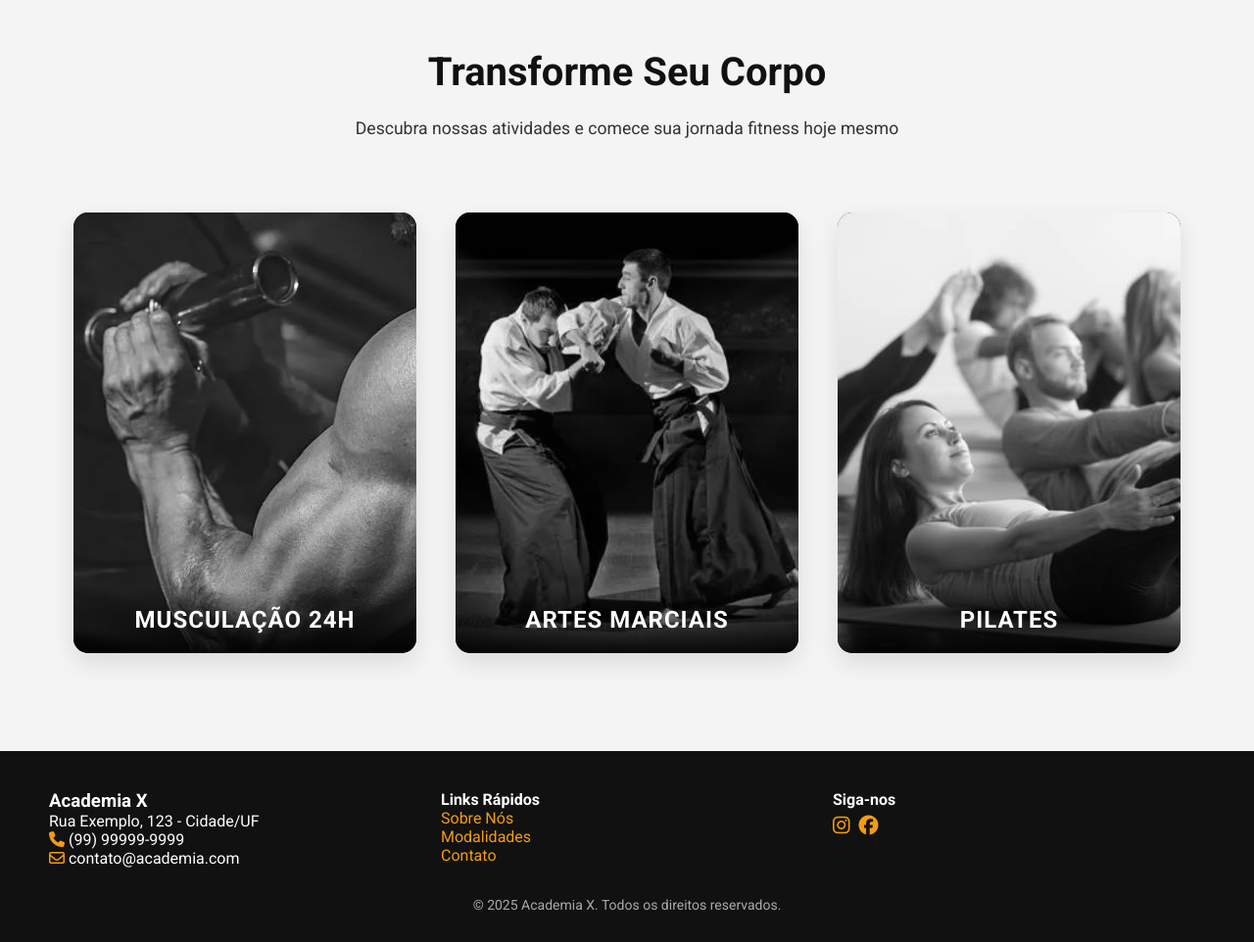
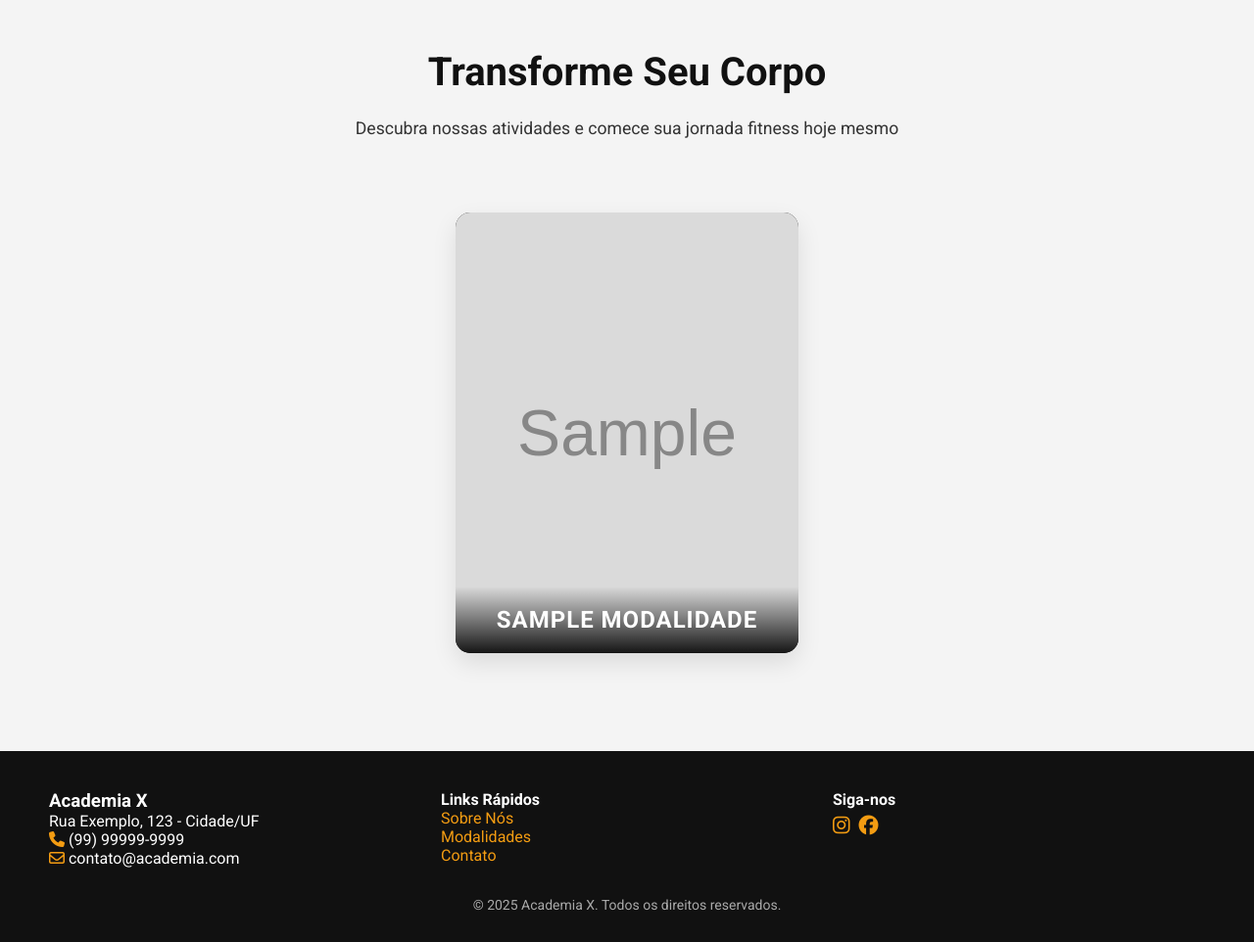
Before and after one commit to Rafaelmv18/Site_Academia, a PHP site: page /Site_Academia/index.php?url=modalidades in a window 1280 px wide. Shown: the part 80-1042 px from the top of the page at 98% size. Run offline with PHP 8.4, Linux system fonts and the light colour scheme; the visitor is signed in with stand-in values (Sample User, id 1); tables that the repository leaves empty or names only in its code hold one stand-in row (values such as "Sample post"); grey boxes marked "Sample" are stand-in pictures; some libraries are stand-ins or nearby versions.

Commit message:
modalidades

```diff
--- a/pages/modalidades.php
+++ b/pages/modalidades.php
@@ -1,19 +1,25 @@
+<?php
+require_once 'config.php';
+$modalidades = Painel::selectAll('modalidade', 'modalidade_id', 'ASC');
+?>
 <section class="modalidades">
     <div class="container">
         <div class="intro">
             <h1>Transforme Seu Corpo</h1>
             <p>Descubra nossas atividades e comece sua jornada fitness hoje mesmo</p>
         </div>
+        <?php foreach ($modalidades as $modalidade){ ?>
             <div class="card">
                 <div class="card-inner">
                     <div class="card-front">
-                    <img src="img/musculacao.jpg" alt="Musculação" class="card-image">
-                    <div class="card-title">Musculação 24h</div>
+                        <img src="<?= htmlspecialchars($modalidade['imagem']) ?>"
+                             alt="<?= htmlspecialchars($modalidade['nome']) ?>" class="card-image">
+                        <div class="card-title"><?php echo $modalidade['nome']?></div>
                     </div>
                     <div class="card-back">
                         <div class="card-description">
-                        <h3>Musculação 24h</h3>
-                        <p>Treine a qualquer hora com equipamentos de última geração e conquiste seus objetivos.</p>
+                            <h3><?php echo $modalidade['nome']?></h3>
+                            <p><?php echo $modalidade['descricao']?></p>
                             <ul>
                                 <li>Acesso 24 horas por dia</li>
                                 <li>Equipamentos modernos</li>
@@ -25,48 +31,6 @@
                     </div>
                 </div>
             </div>
-
-        <div class="card">
-            <div class="card-inner">
-                <div class="card-front">
-                    <img src="img/artesmarciais.jpg" alt="Artes Marciais" class="card-image">
-                    <div class="card-title">Artes Marciais</div>
-                </div>
-                <div class="card-back">
-                    <div class="card-description">
-                        <h3>Artes Marciais</h3>
-                        <p>Desenvolva disciplina, força e técnica com nossas modalidades de artes marciais.</p>
-                        <ul>
-                            <li>Karatê e Taekwondo</li>
-                            <li>Jiu-Jitsu Brasileiro</li>
-                            <li>Muay Thai</li>
-                            <li>Instrutores experientes</li>
-                            <li>Turmas para todas as idades</li>
-                        </ul>
-                    </div>
-                </div>
-            </div>
-        </div>
-
-        <div class="card">
-            <div class="card-inner">
-                <div class="card-front">
-                    <img src="img/pilates.jpg" alt="Pilates" class="card-image">
-                    <div class="card-title">Pilates</div>
-                </div>
-                <div class="card-back">
-                    <div class="card-description">
-                        <h3>Pilates</h3>
-                        <p>Fortaleça seu corpo, melhore a postura e aumente a flexibilidade com movimentos que integram mente e corpo.</p>
-                        <ul>
-                            <li>Fortalecimento do core (centro de força)</li>
-                            <li>Melhora da postura e alinhamento corporal</li>
-                            <li>Aumento da flexibilidade e tônus muscular</li>
-                            <li>Redução de estresse e dores crônicas</li>
-                        </ul>
-                    </div>
-                </div>
-            </div>
-        </div>
+        <?php } ?>
     </div>
 </section>
```
Lines whose indentation alone changed are shown as unchanged.
